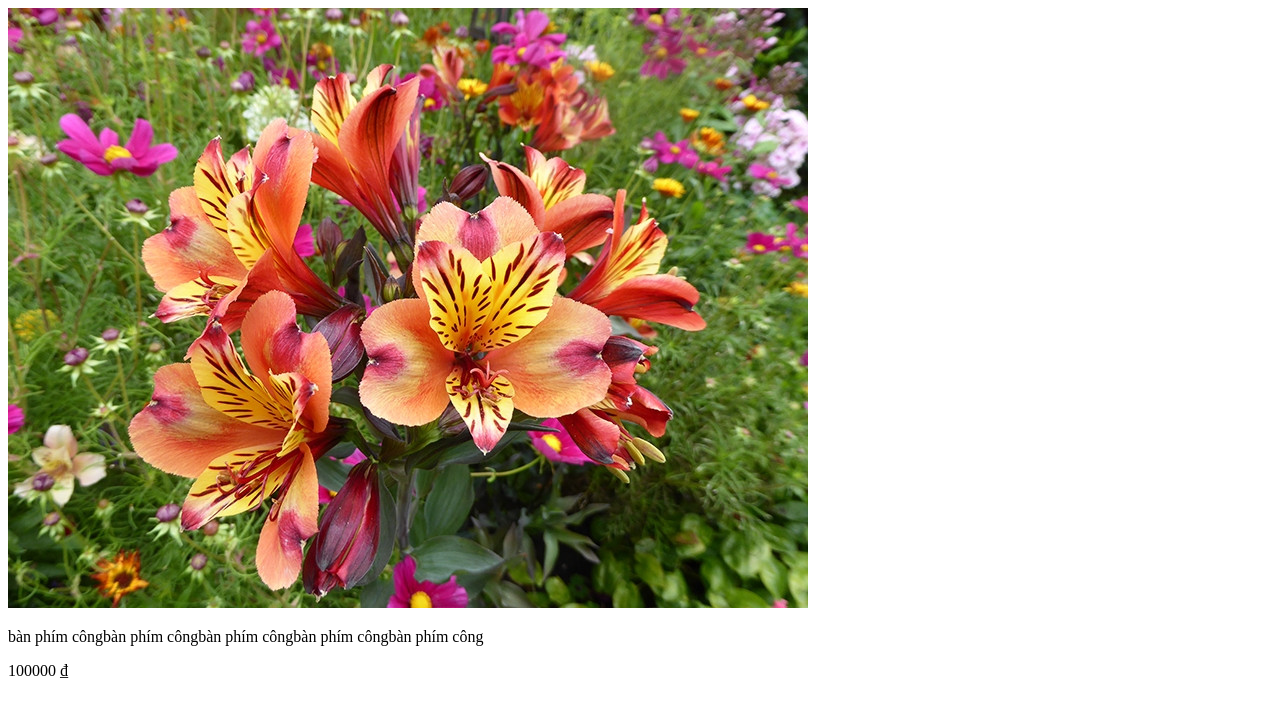
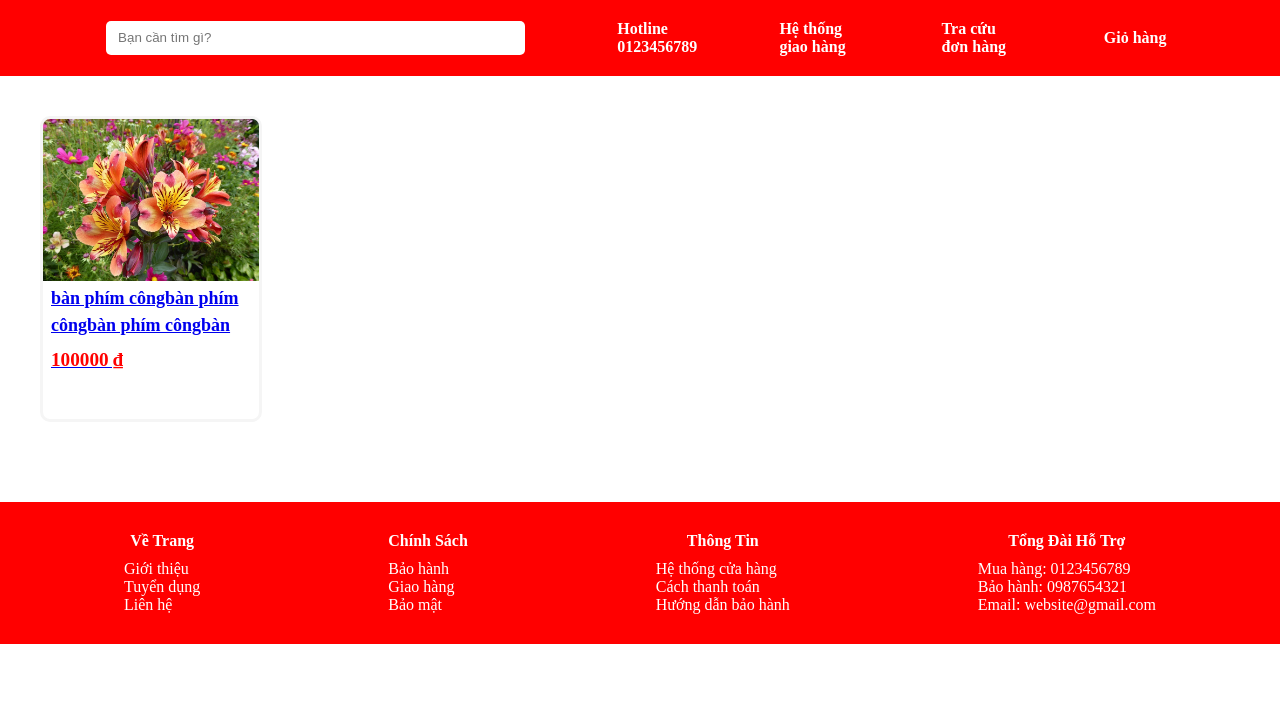
Before and after one commit to levinhthinh/project-django, a Django app: template myproject/myapp/templates/myapp/shop_content.html in a window 1280 px wide. Shown: the top 717 px of the page. Run offline with Django 5.2, Linux system fonts and the light colour scheme; the template is opened without the code that fills it, so the values that code supplies are empty.

Commit message:
add html vào django

```diff
--- a/myproject/myapp/templates/static/shop.css
+++ b/myproject/myapp/static/shop.css
@@ -1,13 +1,17 @@
-{% comment %}  shop content {% endcomment %}
+*{
+    margin: 0px;
+}
+/* shop content */
 .shop_content> .container{
     display: grid;
+    margin: 40px 40px 0px;
     grid-template-columns: 18% 18% 18% 18% 18%;
     grid-template-rows: auto;
     column-gap: 2.5%;
     row-gap: 40px;
 
 }
-.shop_content> .container> .item{
+.shop_content .container> .item{
     width: 100%;
     height: 300px;
     border-radius: 10px;
@@ -42,14 +46,14 @@
 }
 
 
-{% comment %} shop detail {% endcomment %}
+/* shop detail */
 .shop_detail> .container{
     display: grid;
     grid-template-columns: 49% 49%;
     column-gap: 2%;
 }
 
-{% comment %} bên trái  {% endcomment %}
+/* bên trái */
 .shop_detail> .container> .main> img{
     max-width: 100%;
     height: auto;
@@ -71,7 +75,7 @@
     box-shadow: 2px 2px 5px #fc894d;
 }
 
-{% comment %}  bên phải  {% endcomment %}
+/* bên phải */
 .shop_detail> .container> .information{
     padding-right: 15px;
 }
@@ -85,7 +89,7 @@
     font-weight: bold;
 }
 
-{% comment %}  nút  {% endcomment %}
+/* nút */
 .shop_detail> .container> .purchase> .btn{
     width: 100%;
     color: white;
@@ -112,3 +116,58 @@
 .shop_detail> .information> p::first-letter{
     text-transform: capitalize;
 }
+
+/* shop template */
+header{
+    display: flex;
+    justify-content: space-around;
+    align-items: center;
+    background-color: red;
+    color: white;
+    padding: 20px 70px;
+}
+span{
+    display: flex;
+    justify-content: center;
+    align-items: center;
+    color: black;
+}
+i{
+    margin-right:5px ;
+    font-size: larger;
+}
+.search{
+    padding: 7px 10px;
+    width: 35%;
+    display: flex;
+    justify-content: space-between;
+    align-items: center;
+    background-color: white;
+    border-radius: 5px;
+}
+.detail{
+    width: 90px;
+    text-wrap: wrap;
+    display: flex;
+    color: white;
+    align-items: center;
+    font-weight: bold;
+}
+footer{
+    display: flex;
+    justify-content: space-around;
+    margin-top: 80px;
+    padding: 30px;
+    background-color: red;
+    color: white;
+}
+.information{
+    width: max-content;
+}
+.information> :first-child{
+    display: flex;
+    justify-content: center;
+    font-weight: bold;
+    text-transform: capitalize;
+    margin-bottom: 10px;
+}
--- a/myproject/myapp/templates/myapp/shop_content.html
+++ b/myproject/myapp/templates/myapp/shop_content.html
@@ -1,22 +1,23 @@
+{% extends 'myapp/shop_template.html' %}
+{% load static %}
 <!DOCTYPE html>
 <html lang="en">
 <head>
     <meta charset="UTF-8">
     <meta name="viewport" content="width=device-width, initial-scale=1.0">
     <title>Document</title>
+    <link rel="stylesheet" href="{% static 'shop.css' %}">
 </head>
-<style>
-
-</style>
+{% block content %}
 <body class="shop_content">
     <div class="container">
-        <div class="item">
-            <img src="alstroemeria_indian_summer.jpg" alt="không load">
+        <a class="item" href="_blank">
+            <img src= "{%static 'flower.jpg' %}" alt="không load">
             <div class="item-content">
                 <p class="title">bàn phím côngbàn phím côngbàn phím côngbàn phím côngbàn phím công</p>
                 <p class="price">100000 &#8363</p>
             </div>
-        </div>
+        </a>
     </div>
 </body>
-</html>
+{% endblock %}
--- a/myproject/myapp/templates/myapp/shop_template.html
+++ b/myproject/myapp/templates/myapp/shop_template.html
@@ -0,0 +1,67 @@
+{% load static %}
+<!DOCTYPE html>
+<html lang="en">
+<head>
+    <meta charset="UTF-8">
+    <meta name="viewport" content="width=device-width, initial-scale=1.0">
+    <title>Document</title>
+    <link rel="stylesheet" href="https://cdnjs.cloudflare.com/ajax/libs/font-awesome/6.7.2/css/fontawesome.min.css" integrity="sha512-v8QQ0YQ3H4K6Ic3PJkym91KoeNT5S3PnDKvqnwqFD1oiqIl653crGZplPdU5KKtHjO0QKcQ2aUlQZYjHczkmGw==" crossorigin="anonymous" referrerpolicy="no-referrer" />
+    <link rel="stylesheet" href="{% static 'shop.css' %}">
+</head>
+<body>
+    <header>
+        <div class="search">
+            <input style="border: none; width: 100%;" type="text" placeholder="Bạn cần tìm gì?">
+            <span><i class="fa fa-search" aria-hidden="true"></i></span>
+        </div>
+        <div class="detail">
+            <i class="fa fa-phone" aria-hidden="true"></i>
+            Hotline
+            0123456789
+        </div>
+        <div class="detail">
+            <i class="fa fa-location-arrow" aria-hidden="true"></i>
+            Hệ thống giao hàng
+        </div>
+        <div class="detail">
+            <i class="fa-solid fa-calendar-days"></i>
+            Tra cứu đơn hàng
+        </div>
+        <div class="detail">
+            <i class="fa fa-shopping-cart" aria-hidden="true"></i>
+            Giỏ hàng
+        </div>
+    </header>
+    {% block content %}
+    {% endblock %}
+    <footer>
+        <div class="information">
+            <p>Về trang</p>
+            <p>Giới thiệu</p>
+            <p>Tuyển dụng</p>
+            <p>Liên hệ</p>
+        </div>
+
+        <div class="information">
+            <p>Chính sách</p>
+            <p>Bảo hành</p>
+            <p>Giao hàng</p>
+            <p>Bảo mật</p>
+        </div>
+
+        <div class="information">
+            <p>Thông tin</p>
+            <p>Hệ thống cửa hàng</p>
+            <p>Cách thanh toán</p>
+            <p>Hướng dẫn bảo hành</p>
+        </div>
+
+        <div class="information">
+            <p>Tổng đài hỗ trợ</p>
+            <p>Mua hàng: 0123456789</p>
+            <p>Bảo hành: 0987654321</p>
+            <p>Email: website@gmail.com</p>
+        </div>
+    </footer>
+</body>
+</html>
--- a/myproject/myapp/views.py
+++ b/myproject/myapp/views.py
@@ -4,7 +4,7 @@ from .models import Info
 from .models import Book
 # Create your views here.
 def shop(request):
-    return render(request,'myapp/shop.html')
+    return render(request,'myapp/shop_content.html')
 
 def add_info(request):
     if request.method == 'POST':
--- a/myproject/myproject/settings.py
+++ b/myproject/myproject/settings.py
@@ -11,6 +11,7 @@ https://docs.djangoproject.com/en/5.2/ref/settings/
 """
 
 from pathlib import Path
+import os
 
 # Build paths inside the project like this: BASE_DIR / 'subdir'.
 BASE_DIR = Path(__file__).resolve().parent.parent
@@ -55,7 +56,7 @@ ROOT_URLCONF = 'myproject.urls'
 TEMPLATES = [
     {
         'BACKEND': 'django.template.backends.django.DjangoTemplates',
-        'DIRS': [],
+        'DIRS': [os.path.join(BASE_DIR,'templates')],
         'APP_DIRS': True,
         'OPTIONS': {
             'context_processors': [
@@ -115,7 +116,7 @@ USE_TZ = True
 # Static files (CSS, JavaScript, Images)
 # https://docs.djangoproject.com/en/5.2/howto/static-files/
 
-STATIC_URL = 'static/'
+STATIC_URL = "static/"
 
 # Default primary key field type
 # https://docs.djangoproject.com/en/5.2/ref/settings/#default-auto-field
```
Also changed, not shown: myproject/myapp/templates/myapp/shop_detail.html (+9 -8 lines), myproject/myapp/static/flower.jpg (added).
